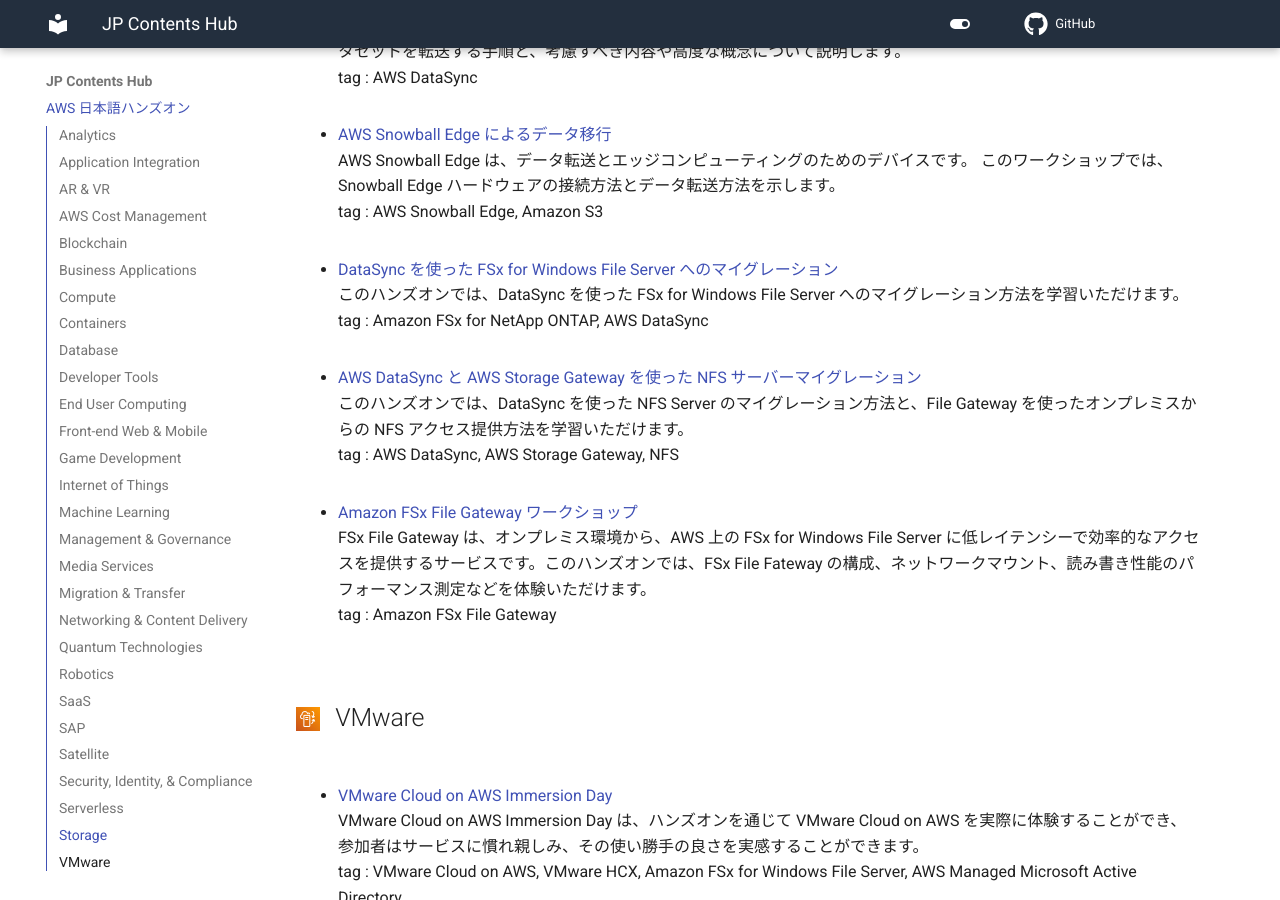
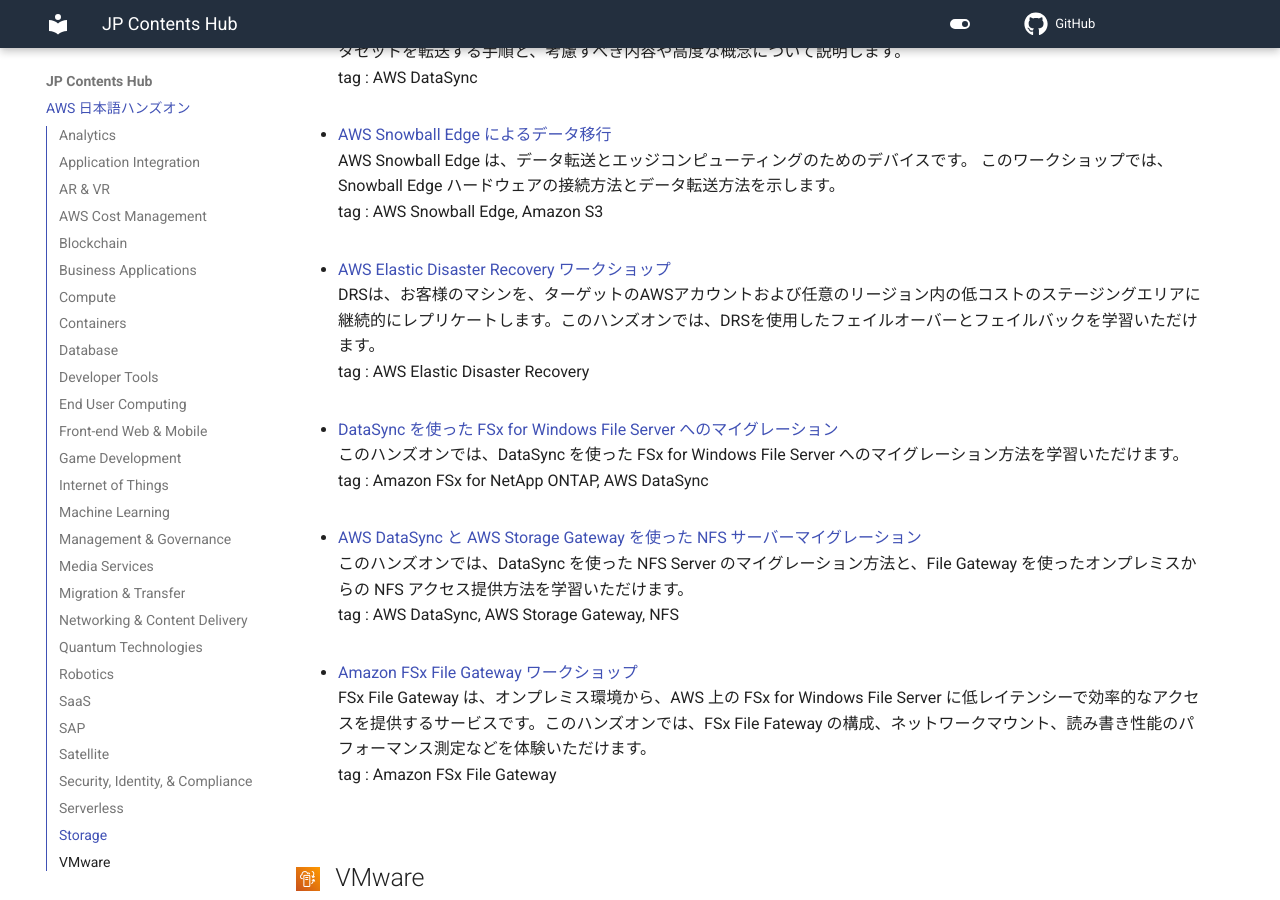
Before and after one commit to aws-samples/jp-contents-hub, an MkDocs documentation site: the page built from content/index.md, in a window 1280 px wide and 900 px high, scrolled down 38044 px. Built offline with MkDocs 1.6.1 and Material for MkDocs 9.7.7, drawn with Linux system fonts in a browser that asks for light colours; comment, search, counter and statistics services are not loaded.

Commit message:
add: 新規ハンズオンコンテンツ追加

```diff
--- a/content/index.md
+++ b/content/index.md
@@ -974,6 +974,10 @@
 AWS Snowball Edge は、データ転送とエッジコンピューティングのためのデバイスです。 このワークショップでは、Snowball Edge ハードウェアの接続方法とデータ転送方法を示します。
 tag : AWS Snowball Edge, Amazon S3
 
+- <a href="https://catalog.us-east-1.prod.workshops.aws/workshops/ecb3502f-b9f1-420b-989b-df16e9cab834/ja-JP" target="_blank" onclick="sendClickCount()" onauxclick="sendClickCount()">AWS Elastic Disaster Recovery ワークショップ</a>
+DRSは、お客様のマシンを、ターゲットのAWSアカウントおよび任意のリージョン内の低コストのステージングエリアに継続的にレプリケートします。このハンズオンでは、DRSを使用したフェイルオーバーとフェイルバックを学習いただけます。
+tag : AWS Elastic Disaster Recovery
+
 - <a href="https://github.com/aws-samples/aws-datasync-fsx-windows-migration/tree/master/JP" target="_blank" onclick="sendClickCount()" onauxclick="sendClickCount()">DataSync を使った FSx for Windows File Server へのマイグレーション</a>
 このハンズオンでは、DataSync を使った FSx for Windows File Server へのマイグレーション方法を学習いただけます。
 tag : Amazon FSx for NetApp ONTAP, AWS DataSync
```
Also changed, not shown: README.md (+5 -0 lines).
